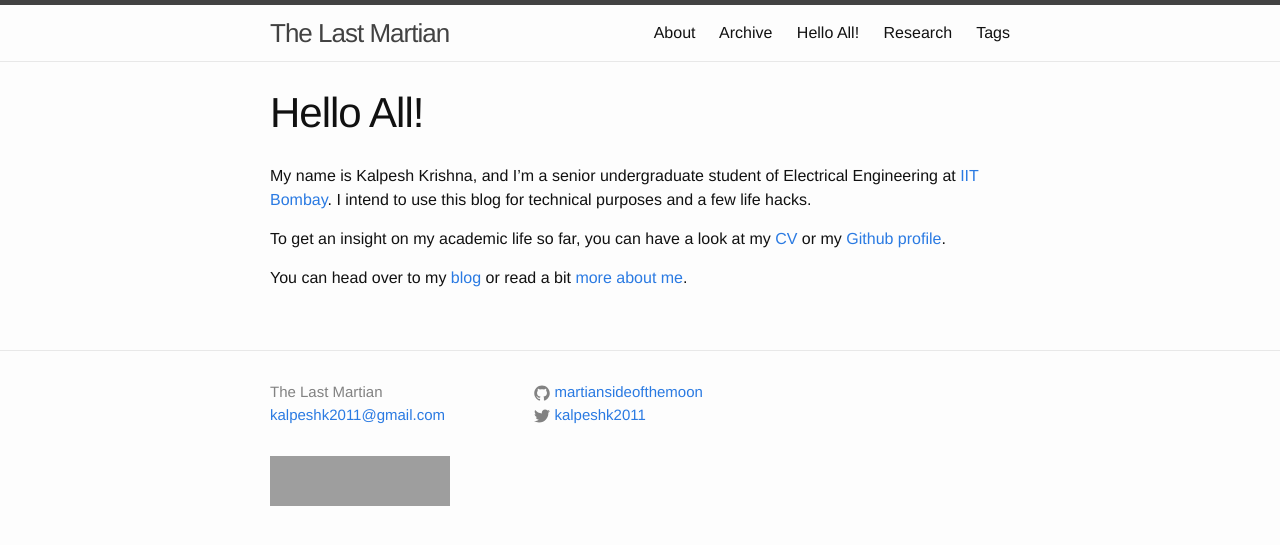
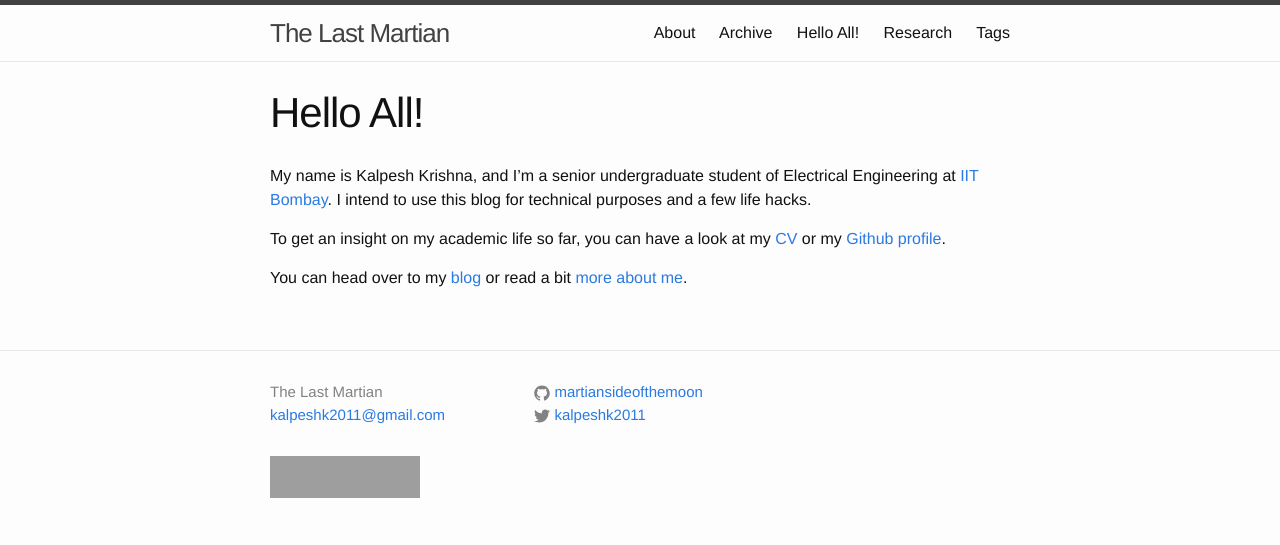
Before and after one commit to martiansideofthemoon/martiansideofthemoon.github.io, a Jekyll site: the page built from index.md, in a window 1280 px wide. Shown: the top 545 px of the page. Built offline with Jekyll 4.4.1, drawn with Linux system fonts in a browser that asks for light colours; comment, search, counter and statistics services are not loaded; grey boxes are pictures that could not be loaded.

Commit message:
Update icon-stackoverflow.html

```diff
--- a/_includes/icon-stackoverflow.html
+++ b/_includes/icon-stackoverflow.html
@@ -1,3 +1,3 @@
 <a href="https://stackexchange.com/users/6574238">
-<img src="https://stackexchange.com/users/flair/6574238.png?theme=clean" width="180" height="50" alt="profile for martianwars on Stack Exchange, a network of free, community-driven Q&amp;A sites" title="profile for martianwars on Stack Exchange, a network of free, community-driven Q&amp;A sites">
+<img src="https://stackexchange.com/users/flair/6574238.png?theme=clean" width="150" height="42" alt="profile for martianwars on Stack Exchange, a network of free, community-driven Q&amp;A sites" title="profile for martianwars on Stack Exchange, a network of free, community-driven Q&amp;A sites">
 </a>
```
